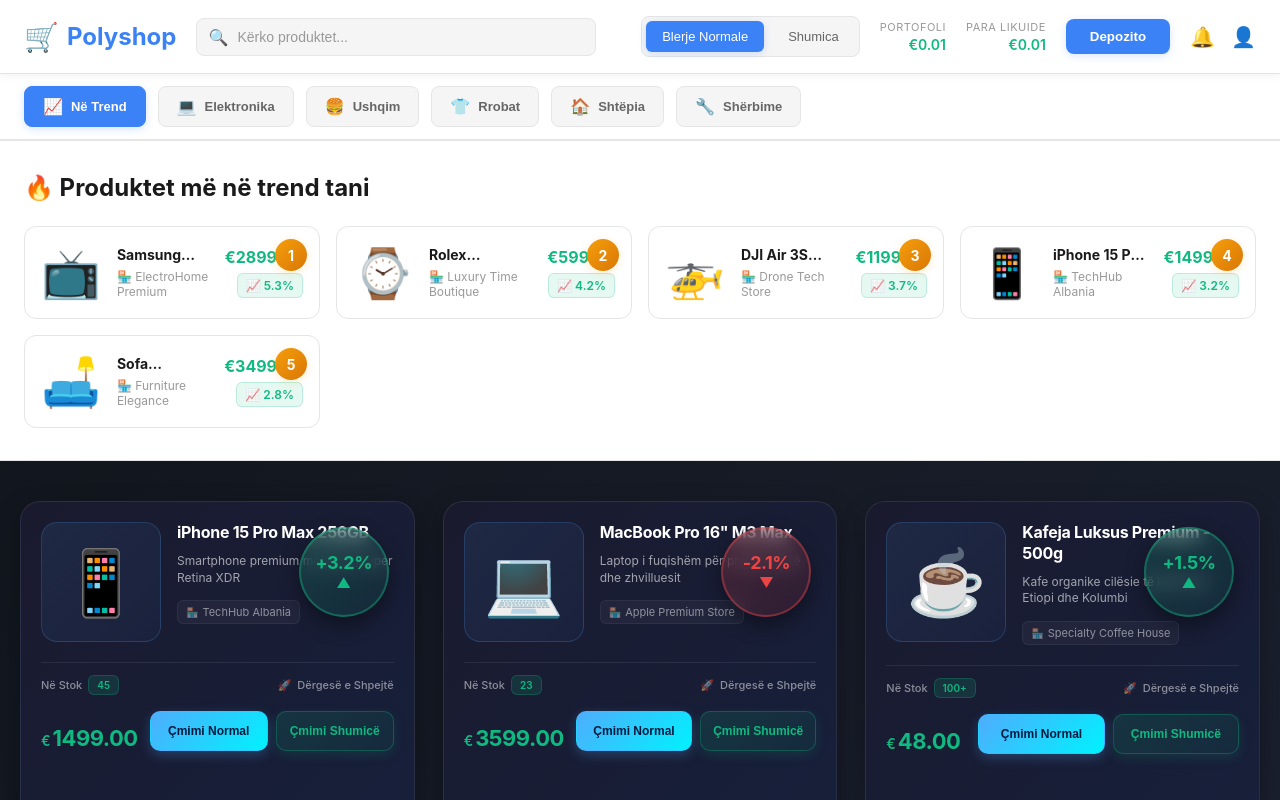
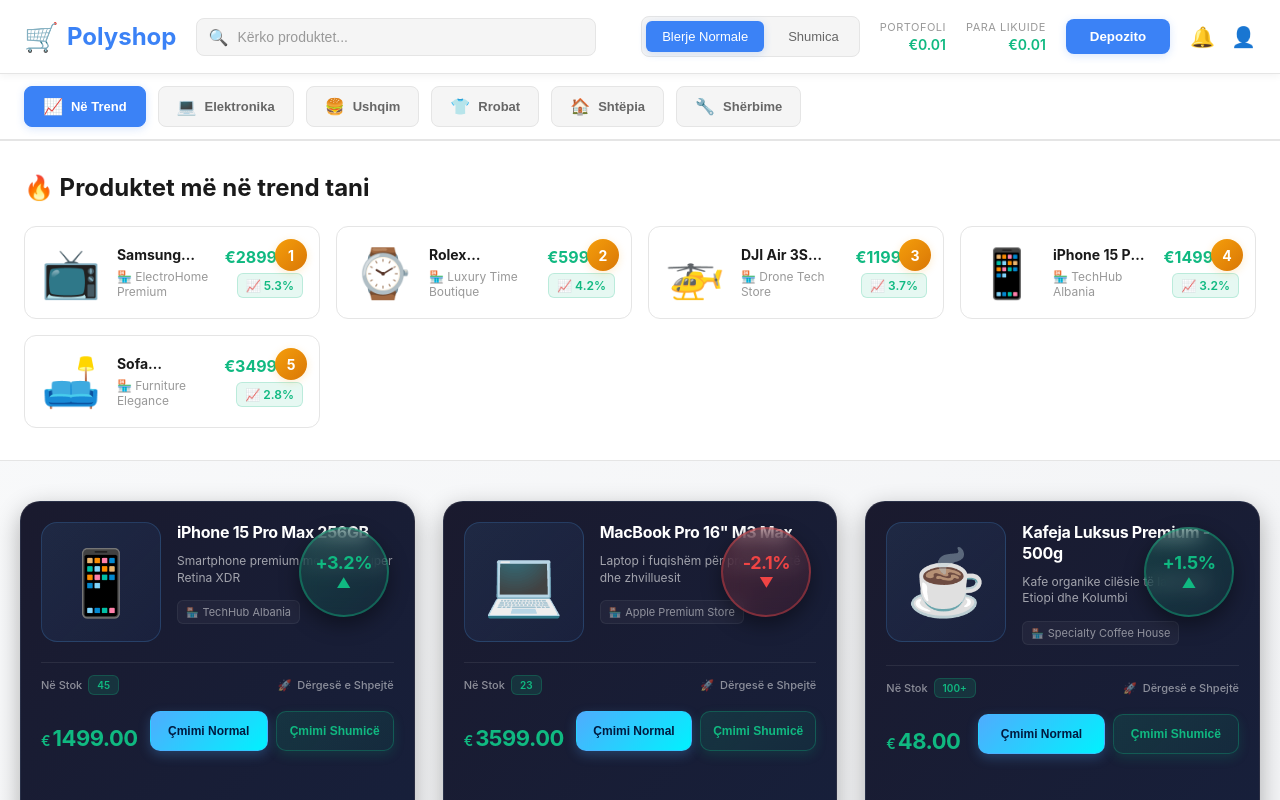
Before and after one commit to sesopeso101-sudo/Polyshop, a React (Create React App) app: page / in a window 1280 px wide. Shown: the top 800 px of the page. Built offline with nearby package versions, Linux system fonts and the light colour scheme.

Commit message:
Add dark/light mode backgrounds to App component

```diff
--- a/src/App.css
+++ b/src/App.css
@@ -1,8 +1,15 @@
+/* Light mode (default) */
 .app {
   width: 100%;
   min-height: 100vh;
+  background: linear-gradient(135deg, #f9fafb 0%, #f3f4f6 100%);
+  background-attachment: fixed;
+  transition: background-color 0.3s ease;
+}
+
+/* Dark mode */
+.app.dark {
   background: linear-gradient(135deg, #0f1419 0%, #1a1f2e 100%);
-  background-attachment: fixed;
 }
 
 .main-content {
```
